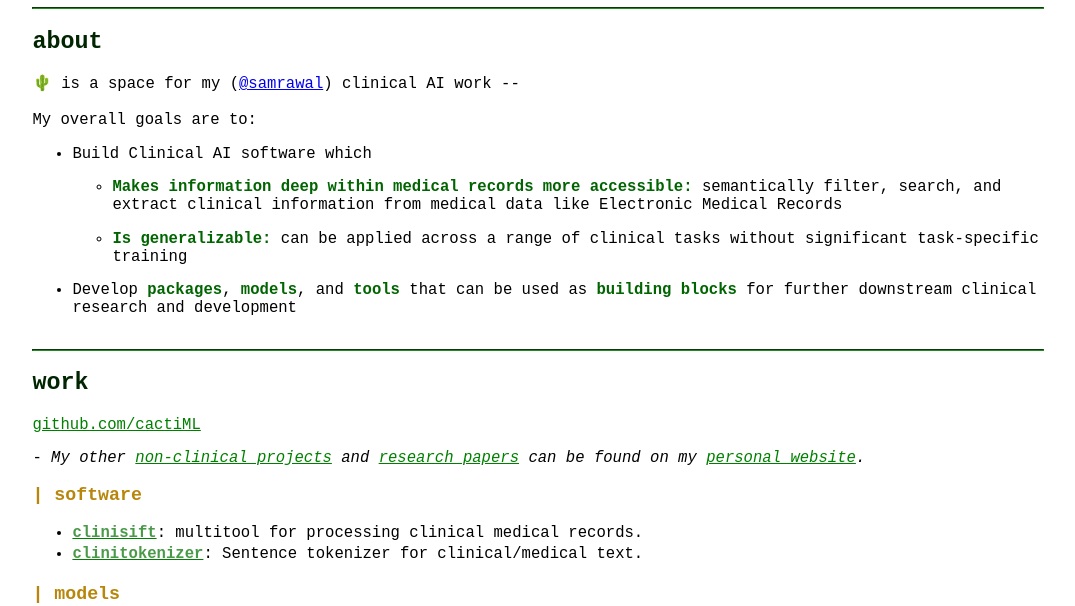
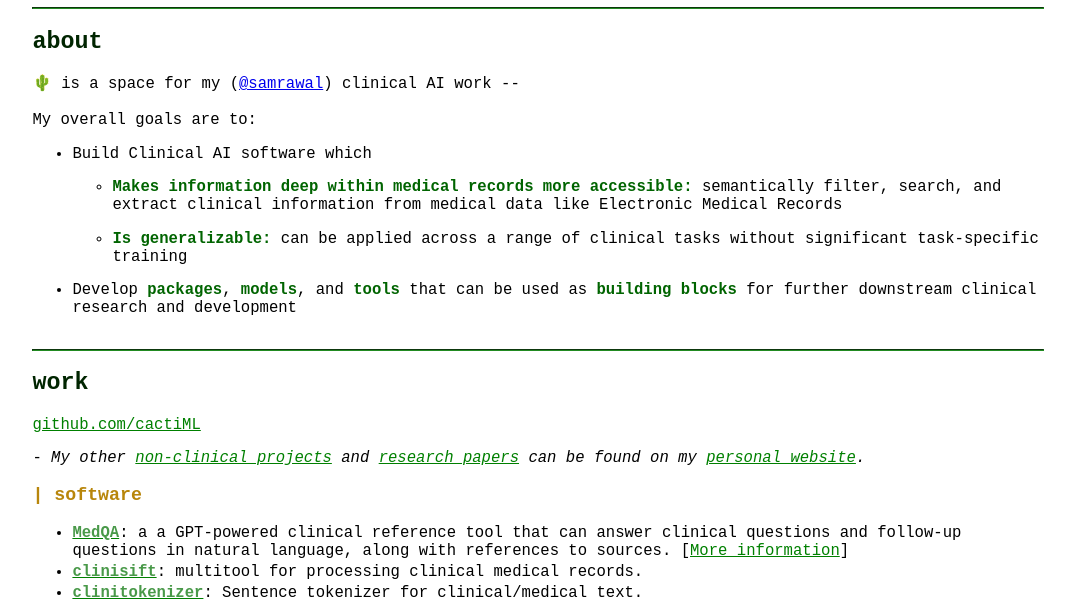
Before and after one commit to cactiML/cactiML.github.io, a plain HTML site: page index.html in a window 1280 px wide. Shown: the part 346-952 px from the top of the page, without its empty margins (102-1177 px from the left). Drawn offline with Linux system fonts and the light colour scheme.

Commit message:
added MedQA

```diff
--- a/index.html
+++ b/index.html
@@ -33,6 +33,9 @@
 	    <p>- <i>My other <a href="https://samrawal.com/projects/">non-clinical projects</a> and <a href="https://samrawal.com/research/">research papers</a> can be found on my <a href="https://samrawal.com/">personal website</a>.</i></p>
             <h3>| software</h3>
             <ul>
+                <li>
+                    <a href="https://labs.cactiml.com/medqa" target="_blank"><b>MedQA</b></a>: a  a GPT-powered clinical reference tool that can answer clinical questions and follow-up questions in natural language, along with references to sources. [<a href="https://twitter.com/samarthrawal/status/1620545601296564228" target="_blank">More information</a>]
+                </li>
                 <li>
                     <a href="https://github.com/cactiML/clinisift" target="_blank"><b>clinisift</b></a>: multitool for processing clinical medical records.
                 </li>
```
